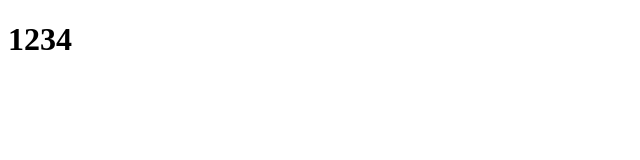
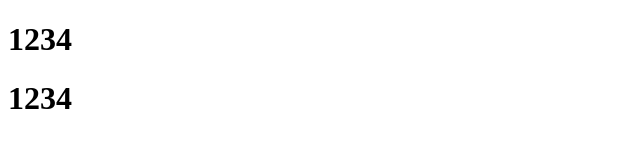
Before and after one commit to gonsakon/geoTest, a plain HTML site: page index.html in a window 1280 px wide. Shown: the whole page, without its empty margins (0-640 px from the left). Drawn offline with Linux system fonts and the light colour scheme.

Commit message:
新增第二行h1

```diff
--- a/index.html
+++ b/index.html
@@ -8,5 +8,6 @@
 </head>
 <body>
     <h1>1234</h1>
+    <h1>1234</h1>
 </body>
 </html>
```
